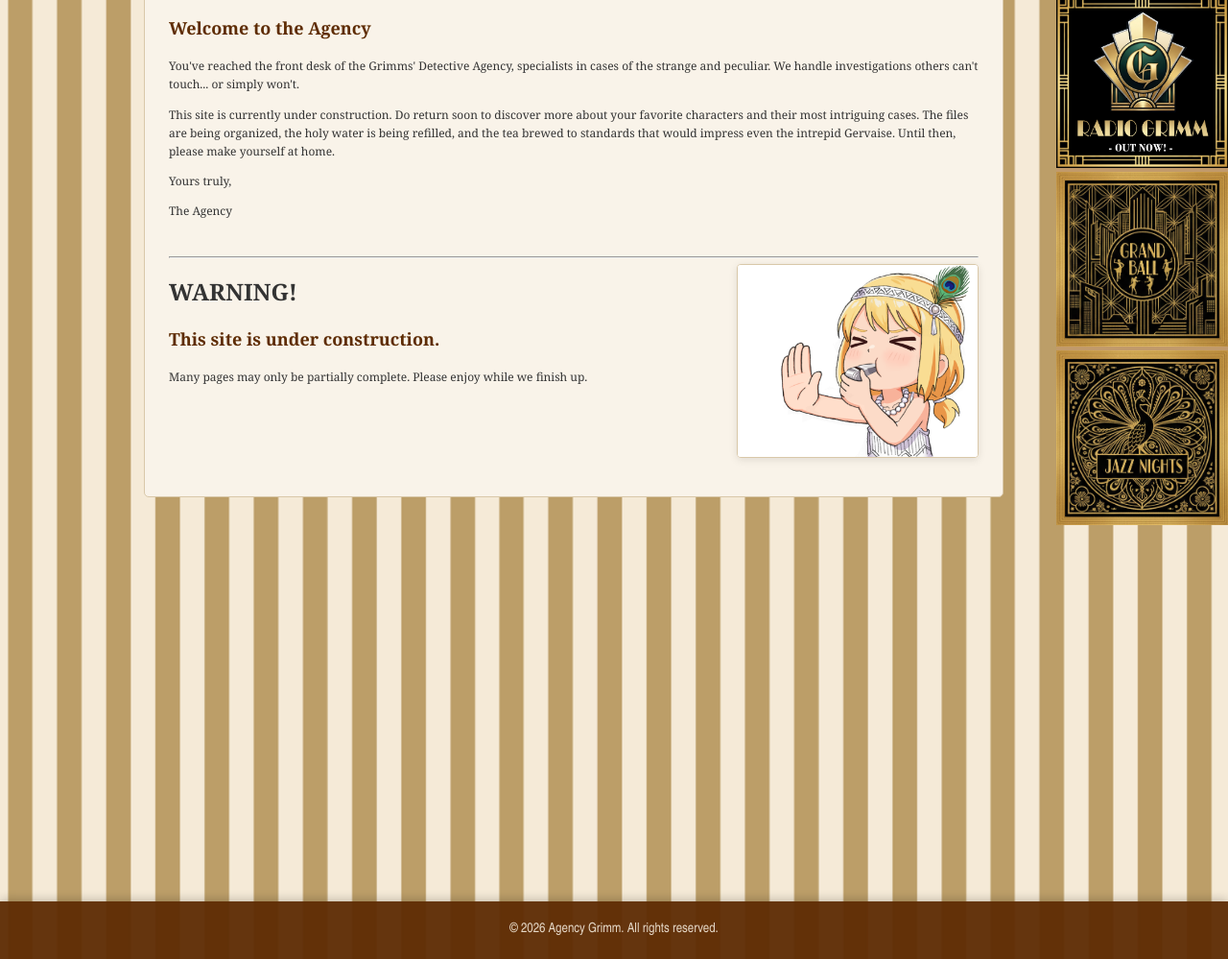
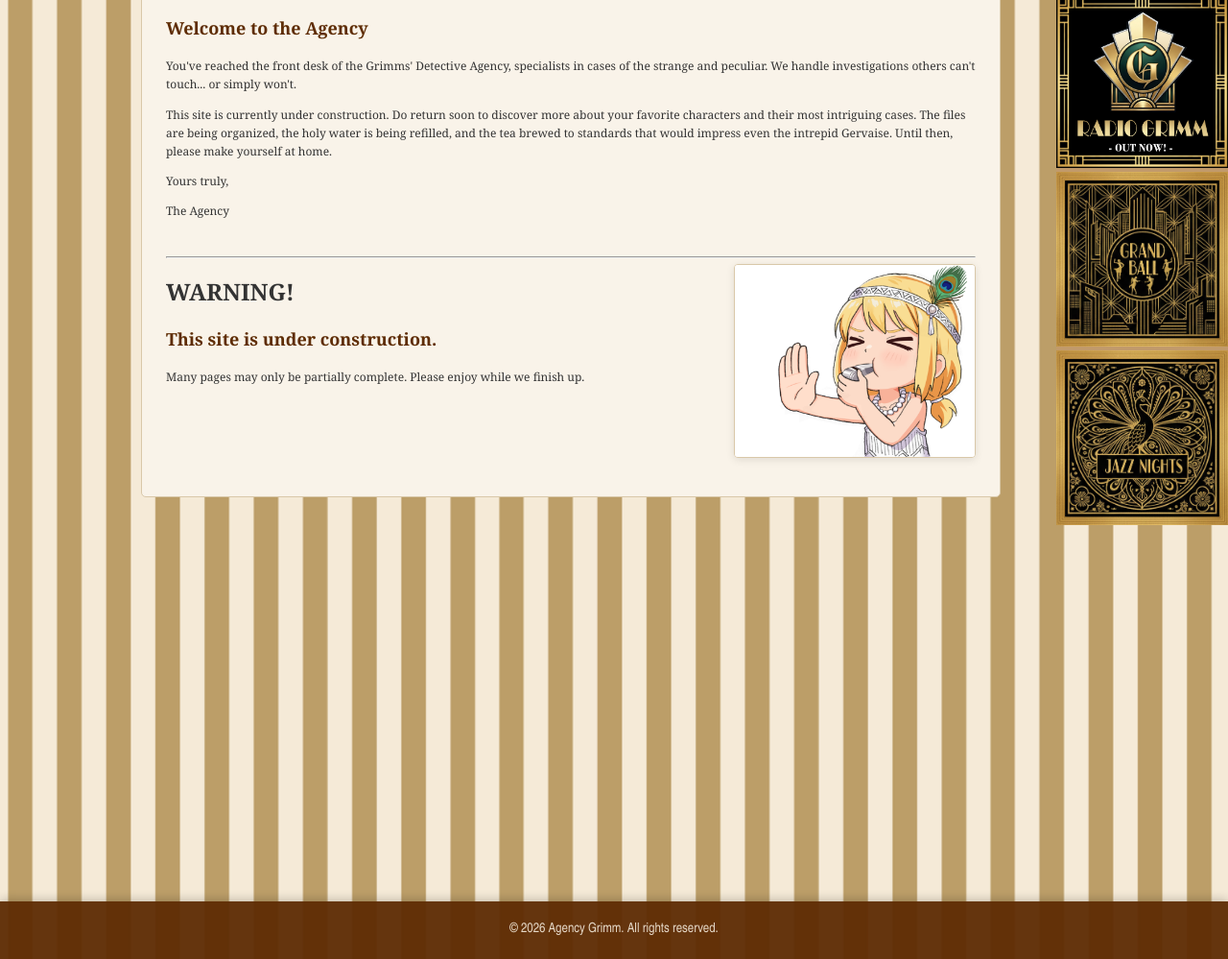
Before and after one commit to johnhopes-collab/grimmsdetectiveagency, a Jekyll site: the page built from index.html, in a window 1280 px wide. Shown: the part 682-1681 px from the top of the page at 96% size. Built offline with Jekyll 4.4.1, drawn with Linux system fonts in a browser that asks for light colours.

Commit message:
Update style.scss

```diff
--- a/assets/css/style.scss
+++ b/assets/css/style.scss
@@ -187,7 +187,7 @@ a img {    border: none;    outline: none;}
     box-shadow: none;
     align-self: flex-start;
     box-sizing: border-box;
-    margin-left: 150px; /* Adjust based on your sidebar width + some padding */
+    margin-left: 147px; /* Adjust based on your sidebar width + some padding */
     width: 70vw; /* Adjust the calc to account for the margin */
 }
 
```
